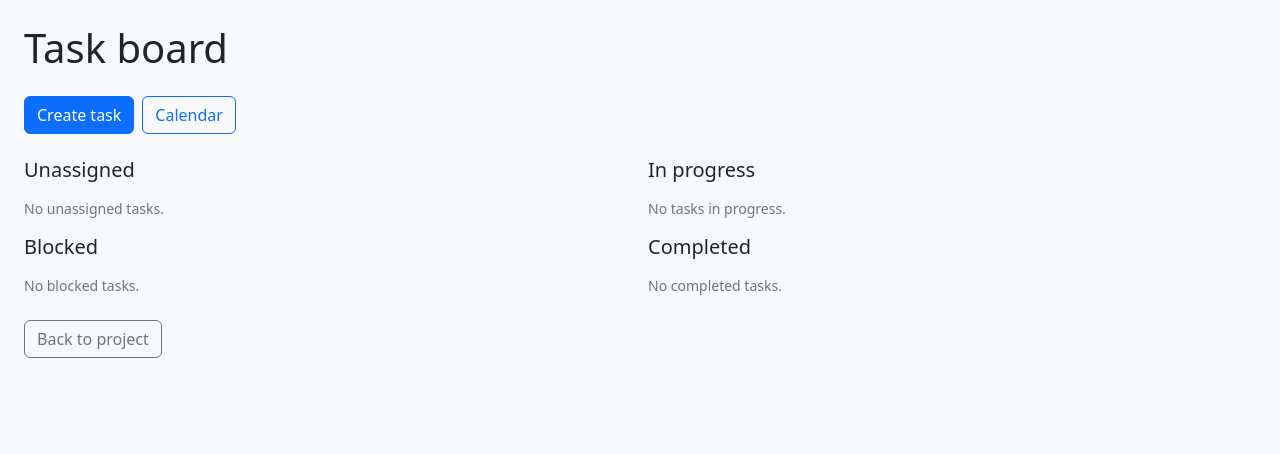
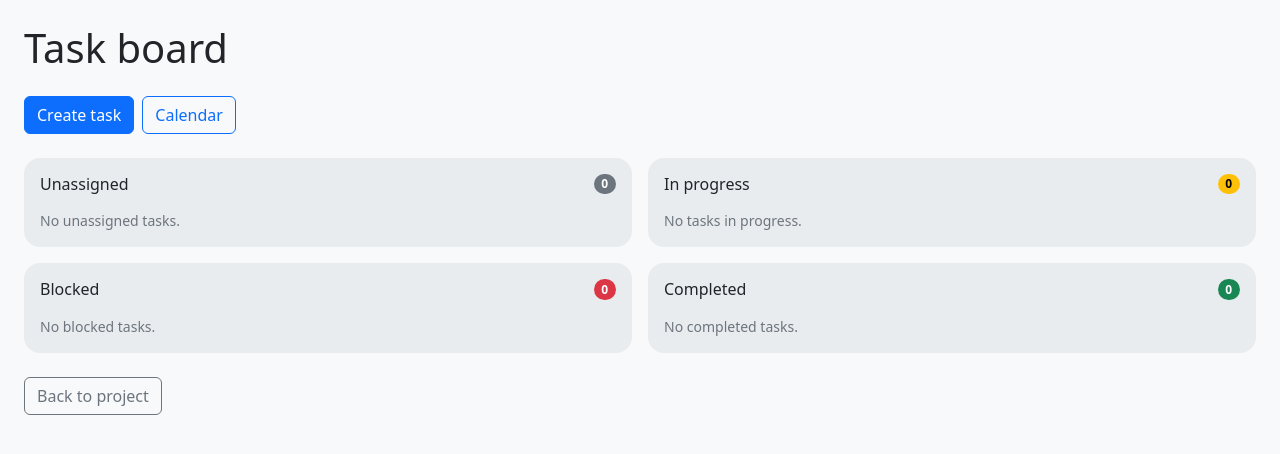
Before and after one commit to 20jofi00/floworbit-task-manager, a Django app: template templates/tasks/project_task_board.html in a window 1280 px wide. Shown: the top 454 px of the page. Run offline with Django 5.2, Linux system fonts and the light colour scheme; the template is opened without the code that fills it, so the values that code supplies are empty.

Commit message:
update task board with grouped columns and status counts

```diff
--- a/templates/tasks/project_task_board.html
+++ b/templates/tasks/project_task_board.html
@@ -24,24 +24,44 @@
   {% include "includes/task_page_summary.html" %}
 
   <div class="row g-3 mb-4">
-    <div class="col-12 col-md-6 col-xxl-3">
-      <h2 class="h5 mb-3">Unassigned</h2>
+    <div class="col-12 col-lg-6 col-xxl-3">
+      <div class="bg-body-secondary rounded-4 p-3 h-100">
+        <h2 class="h6 d-flex justify-content-between align-items-center gap-2 mb-3">
+          <span>Unassigned</span>
+          <span class="badge text-bg-secondary rounded-pill">{{ unassigned_tasks|length }}</span>
+        </h2>
       {% include "includes/task_card.html" with tasks=unassigned_tasks empty_message="No unassigned tasks." %}
+      </div>
     </div>
 
-    <div class="col-12 col-md-6 col-xxl-3">
-      <h2 class="h5 mb-3">In progress</h2>
+    <div class="col-12 col-lg-6 col-xxl-3">
+      <div class="bg-body-secondary rounded-4 p-3 h-100">
+        <h2 class="h6 d-flex justify-content-between align-items-center gap-2 mb-3">
+          <span>In progress</span>
+          <span class="badge text-bg-warning rounded-pill">{{ tasks_in_progress|length }}</span>
+        </h2>
       {% include "includes/task_card.html" with tasks=tasks_in_progress empty_message="No tasks in progress." %}
+      </div>
     </div>
 
-    <div class="col-12 col-md-6 col-xxl-3">
-      <h2 class="h5 mb-3">Blocked</h2>
+    <div class="col-12 col-lg-6 col-xxl-3">
+      <div class="bg-body-secondary rounded-4 p-3 h-100">
+        <h2 class="h6 d-flex justify-content-between align-items-center gap-2 mb-3">
+          <span>Blocked</span>
+          <span class="badge text-bg-danger rounded-pill">{{ blocked_tasks|length }}</span>
+        </h2>
       {% include "includes/task_card.html" with tasks=blocked_tasks empty_message="No blocked tasks." %}
+      </div>
     </div>
 
-    <div class="col-12 col-md-6 col-xxl-3">
-      <h2 class="h5 mb-3">Completed</h2>
+    <div class="col-12 col-lg-6 col-xxl-3">
+      <div class="bg-body-secondary rounded-4 p-3 h-100">
+        <h2 class="h6 d-flex justify-content-between align-items-center gap-2 mb-3">
+          <span>Completed</span>
+          <span class="badge text-bg-success rounded-pill">{{ completed_tasks|length }}</span>
+        </h2>
       {% include "includes/task_card.html" with tasks=completed_tasks empty_message="No completed tasks." %}
+      </div>
     </div>
   </div>
 
```
